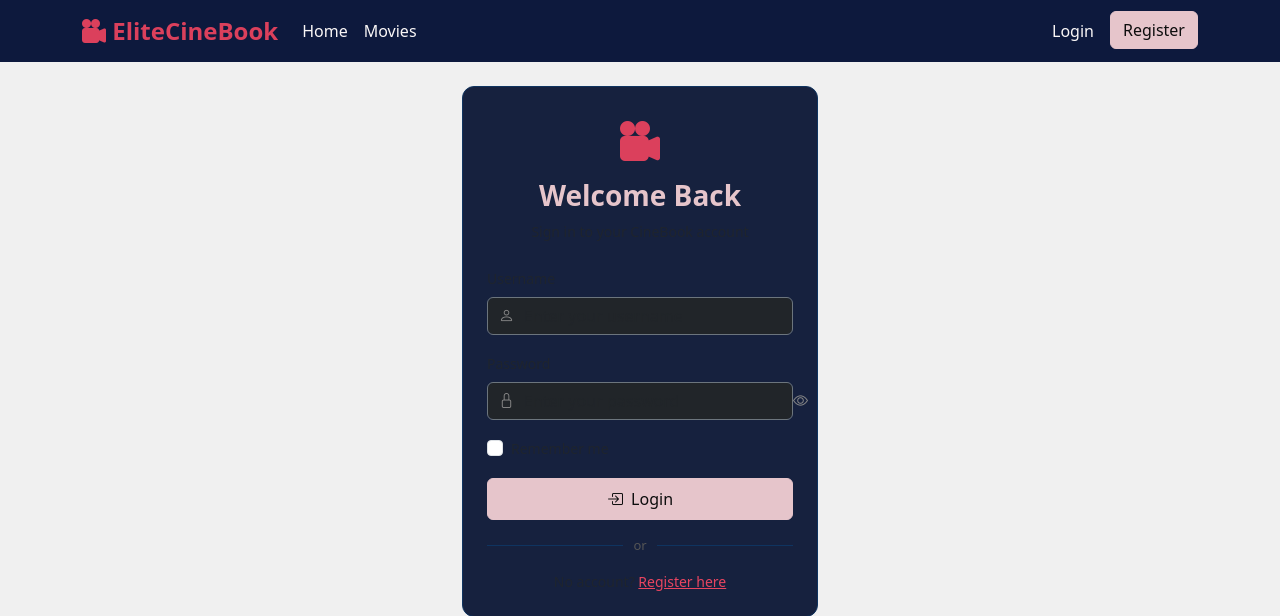
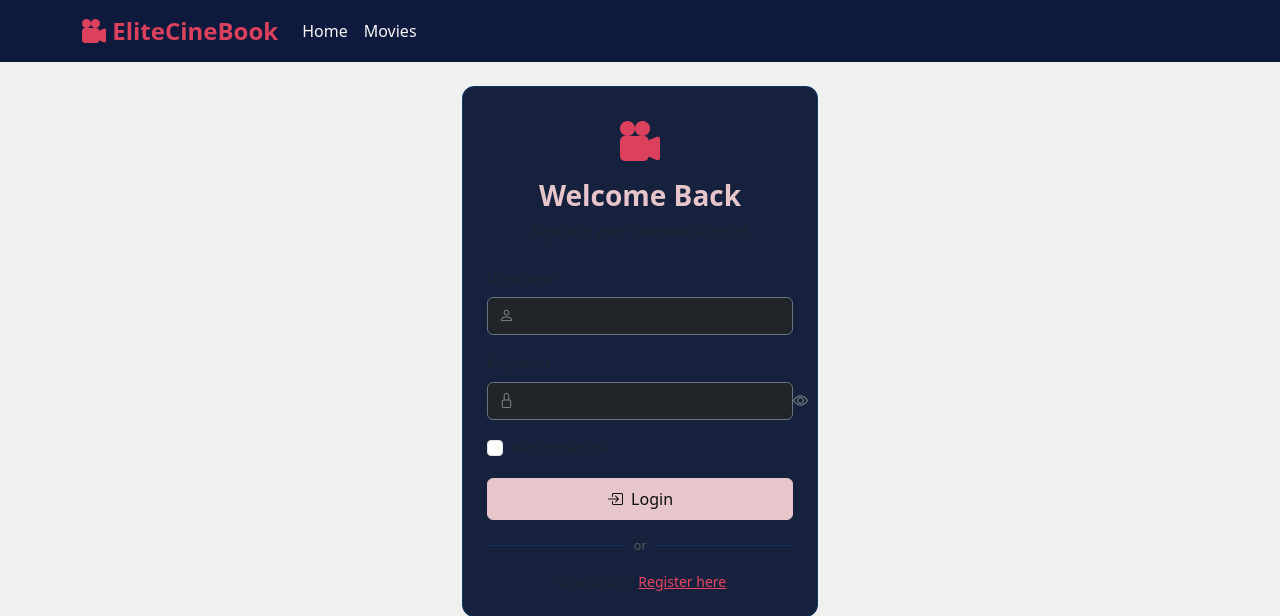
Before and after one commit to Work105/movie-ticket-system, a Django app: page /login/ in a window 1280 px wide. Shown: the top 616 px of the page. Run offline with Django 5.2, Linux system fonts and the light colour scheme.

Commit message:
Hide login and register buttons from navbar

```diff
--- a/tickets/templates/tickets/base.html
+++ b/tickets/templates/tickets/base.html
@@ -66,10 +66,8 @@
             <i class="bi bi-ticket-perforated"></i> My Bookings</a></li>
           <li class="nav-item"><span class="nav-link text-warning">Hi, {{ user.first_name }}!</span></li>
           <li class="nav-item"><a class="nav-link" href="{% url 'logout' %}">Logout</a></li>
-        {% else %}
-          <li class="nav-item"><a class="nav-link" href="{% url 'login' %}">Login</a></li>
-          <li class="nav-item"><a class="btn btn-primary ms-2" href="{% url 'register' %}">Register</a></li>
         {% endif %}
+      </ul>
       </ul>
     </div>
   </div>
```
